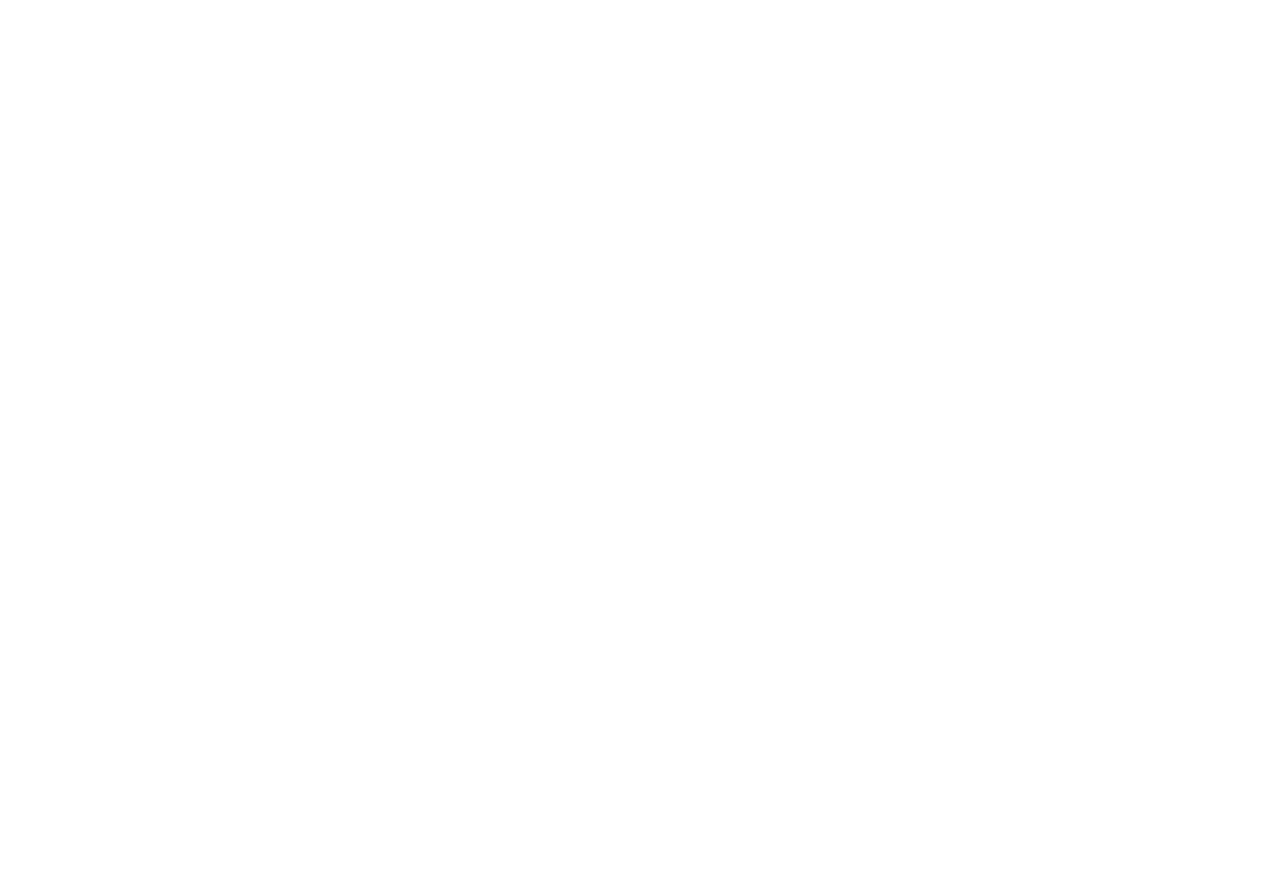
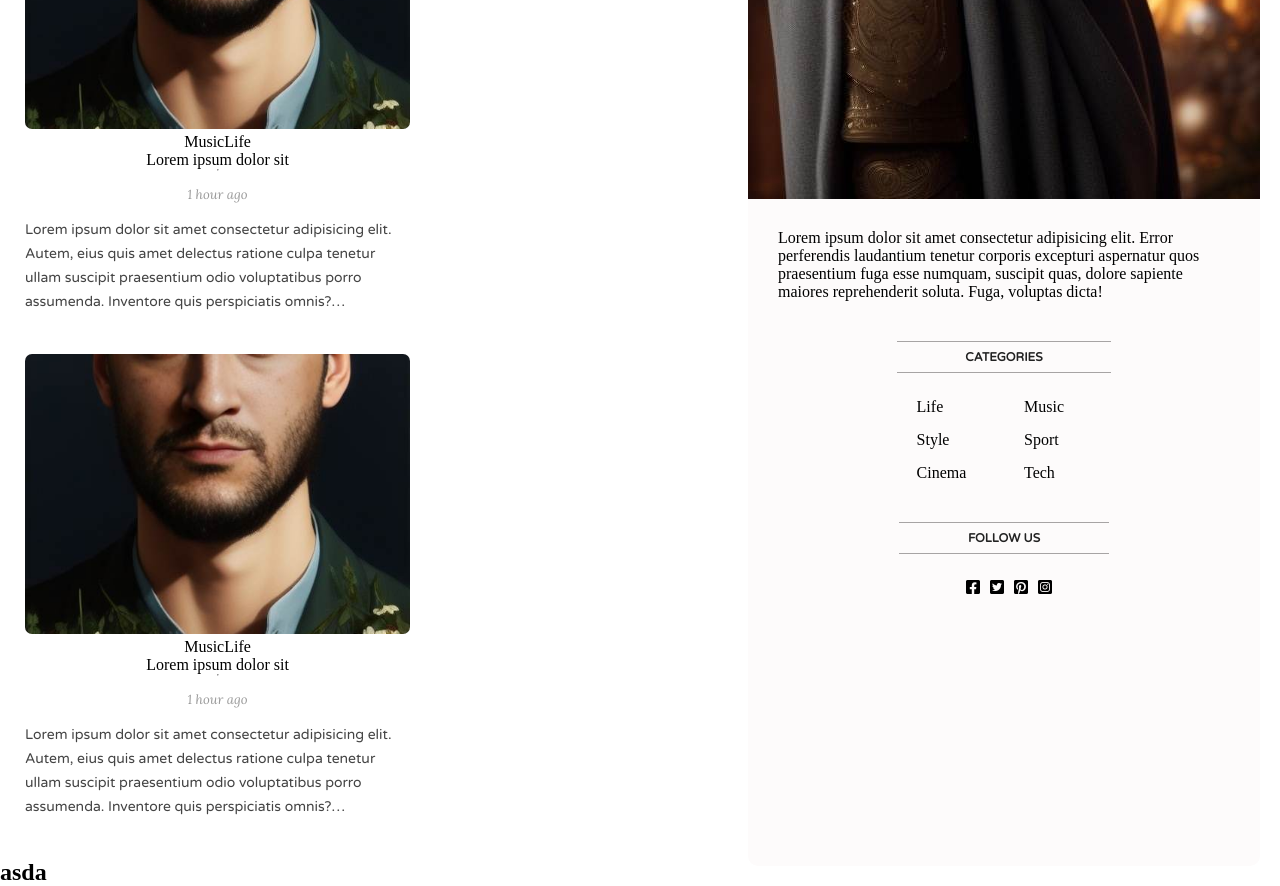
Before and after one commit to Vivy/Personal-Blog, a React (Vite) app: page / in a window 1280 px wide. Shown: the part 1300-2186 px from the top of the page. Before the commit the page ends 800 px from the top, so only its background shows below. Built offline with nearby package versions, Linux system fonts and the light colour scheme; the HTML template or start-up script is replaced by a standard one.

Commit message:
feat:added post and posts copmponents

```diff
--- a/src/App.jsx
+++ b/src/App.jsx
@@ -1,11 +1,11 @@
-import Header from './component/header/header';
+import Home from './component/pages/home/home';
 import TopBar from './component/topbar/topbar';
 
 function App() {
   return (
     <>
       <TopBar />
-      <Header />
+      <Home />
     </>
   );
 }
--- a/src/component/post/post.css
+++ b/src/component/post/post.css
@@ -0,0 +1,56 @@
+.post{
+  width: 385px;
+  margin: 0px 25px 40px 25px;
+}
+
+.postImage{
+  width: 100%;
+  height: 280px;
+  object-fit: cover;
+  border-radius: 7px;
+}
+
+.postInfo{
+  display: flex;
+  flex-direction: column;
+  align-items: center;
+}
+
+.postCatt{
+  font-family: 'Varela Round', sans-serif;
+  font-size: 11px;
+  color: #be9656;
+  line-height: 20px;
+  margin-top: 15px;
+  margin-right: 10px;
+  cursor: pointer;
+}
+
+.posttitle{
+  font-family: 'Josefin Sans', sans-serif;
+  font-size: 24px;
+  font-weight: 700;
+  margin-top: 15px;
+  cursor: pointer;
+}
+
+.postDate{
+  font-family: 'Lora', serif;
+  font-style: italic;
+  font-size: 13px;
+  color: #999;
+  margin-top: 15px;
+}
+
+.postDesc{
+  font-family: 'Varela Round', sans-serif;
+  font-size: 14px;
+  color: #444;
+  line-height: 24px;
+  margin-top: 15px;
+  overflow: hidden;
+  text-overflow: ellipsis;
+  display: -webkit-box;
+  -webkit-line-clamp: 4;
+  -webkit-box-orient: vertical;
+}
--- a/src/component/post/post.jsx
+++ b/src/component/post/post.jsx
@@ -0,0 +1,26 @@
+import './post.css';
+
+const Post = () => {
+  return (
+    <div className='post'>
+      <img className='postImage' src='/image/Ai2.jpg' alt='' />
+      <div className='postInfo'>
+        <div className='postCats'>
+          <span className='postCat'>Music</span>
+          <span className='postCat'>Life</span>
+        </div>
+        <span className='postTitle'>Lorem ipsum dolor sit</span>
+        <hr />
+        <span className='postDate'>1 hour ago</span>
+      </div>
+      <p className='postDesc'>
+        Lorem ipsum dolor sit amet consectetur adipisicing elit. Autem, eius
+        quis amet delectus ratione culpa tenetur ullam suscipit praesentium odio
+        voluptatibus porro assumenda. Inventore quis perspiciatis omnis?
+        Laboriosam, provident fuga.
+      </p>
+    </div>
+  );
+};
+
+export default Post;
--- /dev/null
+++ b/src/component/posts/posts.css
@@ -0,0 +1,3 @@
+.posts{
+  flex: 9;
+}
--- /dev/null
+++ b/src/component/posts/posts.jsx
@@ -0,0 +1,15 @@
+import Post from '../post/post';
+import './posts.css';
+
+const Posts = () => {
+  return (
+    <div className='posts'>
+      <Post />
+      <Post />
+      <Post />
+      <h2>asda</h2>
+    </div>
+  );
+};
+
+export default Posts;
```
